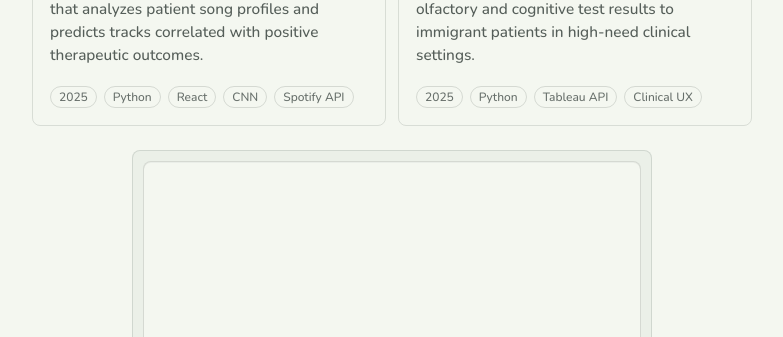
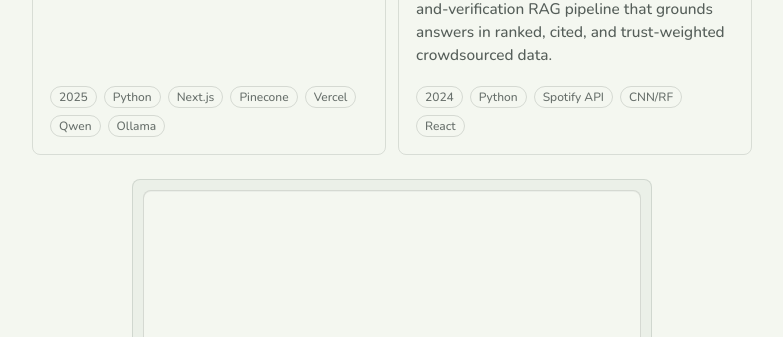
Before and after one commit to kzhou0/kzhou0.github.io, a website: page index.html in a window 1280 px wide. Shown: the part 920-1257 px from the top of the page, without its empty margins (248-1031 px from the left). Drawn offline with nearby package versions, Linux system fonts and the light colour scheme.

Commit message:
Revise desc
Updated project details and technologies used.

```diff
--- a/index.html
+++ b/index.html
@@ -184,24 +184,24 @@
                 </a>
               </span>
               <p>
-                Self-learning music therapy recommender that analyzes patient song
-                profiles and predicts tracks correlated with positive therapeutic
-                outcomes.
+                f
               </p>
             </div>
             <div class="meta">
               <span>2025</span>
               <span>Python</span>
-              <span>React</span>
-              <span>CNN</span>
-              <span>Spotify API</span>
+              <span>Next.js</span>
+              <span>Pinecone</span>
+              <span>Vercel</span>
+              <span>Qwen</span>
+              <span>Ollama</span>
             </div>
           </article>
 
           <article class="project">
             <div class="project-main">
               <span class="project-title">
-                Medical Data Visualization Dashboard
+                ChordCare
                 <a
                   class="project-link"
                   href="https://github.com/kylezhou77/medical-data-dashboard"
@@ -211,15 +211,17 @@
                 </a>
               </span>
               <p>
-                Accessible dashboard for communicating olfactory and cognitive
-                test results to immigrant patients in high-need clinical settings.
+                Fine-tuned Qwen model using a retrieval-and-verification RAG pipeline that grounds answers in ranked, cited, and trust-weighted crowdsourced data.
+
+
               </p>
             </div>
             <div class="meta">
-              <span>2025</span>
+              <span>2024</span>
               <span>Python</span>
-              <span>Tableau API</span>
-              <span>Clinical UX</span>
+              <span>Spotify API</span>
+              <span>CNN/RF</span>
+              <span>React</span>
             </div>
           </article>
         </div>
```
